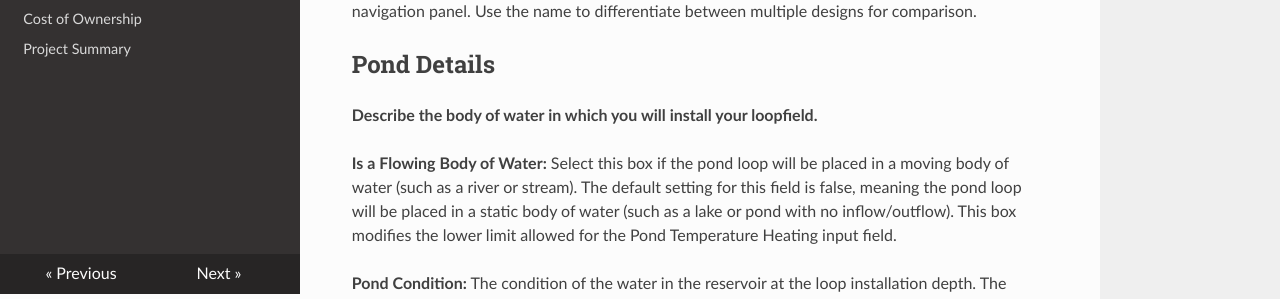
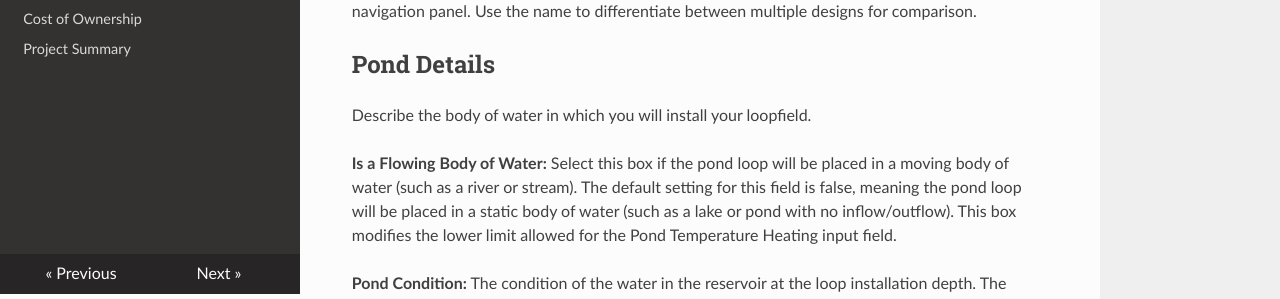
Before and after one commit to geoconnections-rjc/RLC_DOCS, an MkDocs documentation site: the page built from docs/pond_loop.md, in a window 1280 px wide. Shown: the part 606-905 px from the top of the page. Built offline with MkDocs 1.6.1, drawn with Linux system fonts in a browser that asks for light colours; nearby versions of some CDN libraries; old or Windows-style settings are respelled for this version of MkDocs.

Commit message:
One More minor Correction

```diff
--- a/docs/pond_loop.md
+++ b/docs/pond_loop.md
@@ -11,7 +11,7 @@ This Pond Loop design module assumes that the body of water being used is large
 
 ##Pond Details
 
-**Describe the body of water in which you will install your loopfield.**
+Describe the body of water in which you will install your loopfield.
 
 **Is a Flowing Body of Water:** Select this box if the pond loop will be placed in a moving body of water (such as a river or stream). The default setting for this field is false, meaning the pond loop will be placed in a static body of water (such as a lake or pond with no inflow/outflow).  This box modifies the lower limit allowed for the Pond Temperature Heating input field.
 
```
